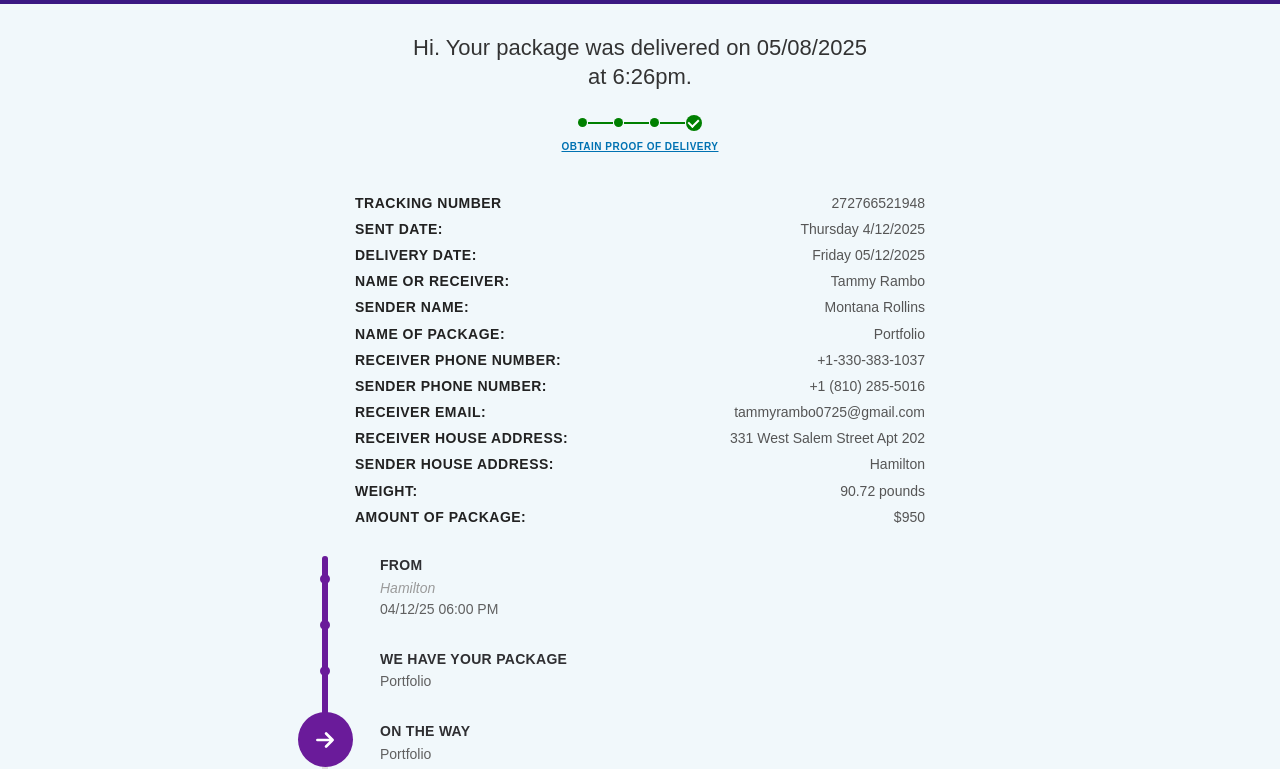
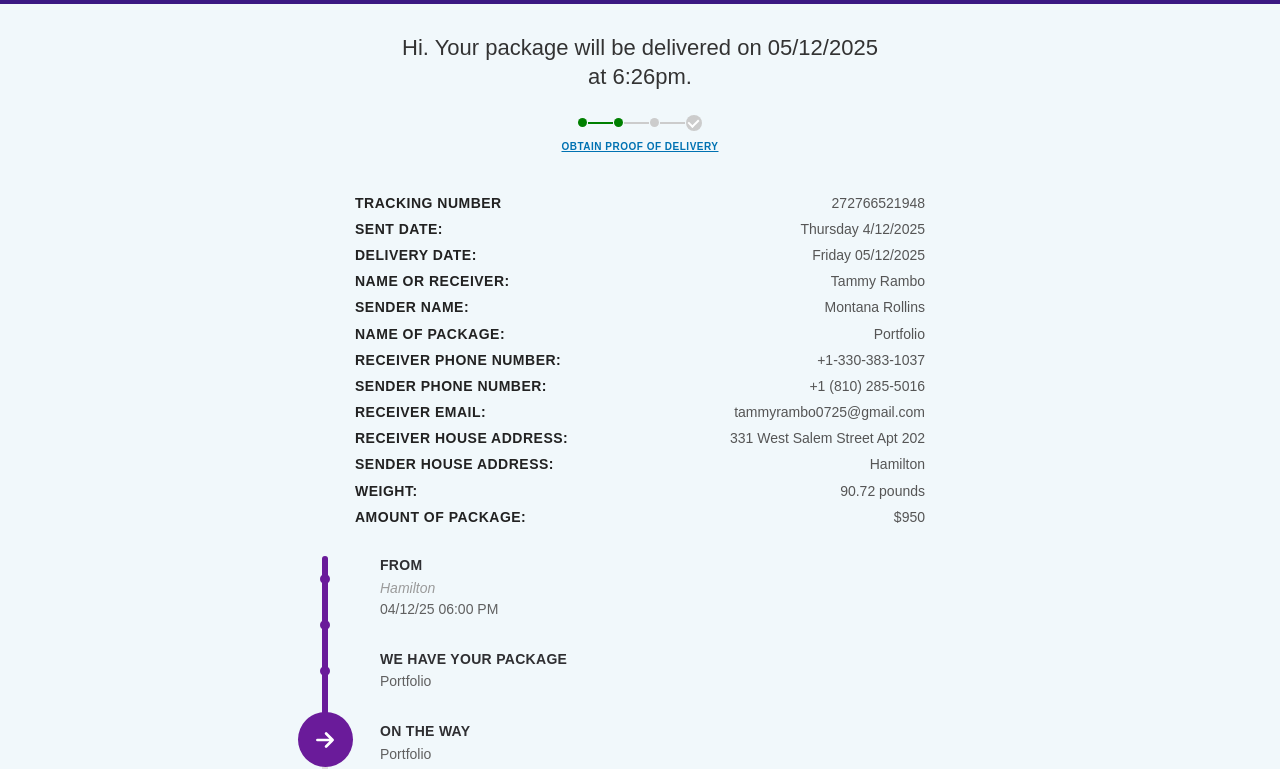
Before and after one commit to KnowledgeOS-1/BD258OU8960, a plain HTML site: page order.html in a window 1280 px wide. Shown: the part 46-815 px from the top of the page. Drawn offline with Linux system fonts and the light colour scheme.

Commit message:
Update order.html

```diff
--- a/order.html
+++ b/order.html
@@ -81,16 +81,24 @@
     background-color: #008000;
   }
 
+  .dot.incomplete {
+    background-color: #ccc;
+  }
+
   .line {
     width: 25px;
     height: 2px;
     background-color: #008000;
   }
 
+  .line.incomplete {
+    background-color: #ccc;
+  }
+
   .check {
     width: 16px;
     height: 16px;
-    background-color: #008000;
+    background-color: #ccc;
     border-radius: 50%;
     position: relative;
   }
@@ -497,16 +505,16 @@
   </div>
 
      <div class="content" role="main" aria-live="polite">
-    Hi. Your package was delivered on 05/08/2025<br />at 6:26pm.
+    Hi. Your package will be delivered on 05/12/2025<br />at 6:26pm.
      </div>
   <div class="progress-container">
     <div class="progress" aria-label="Delivery progress indicators" role="img">
       <div class="dot"></div>
       <div class="line"></div>
       <div class="dot"></div>
-      <div class="line"></div>
-      <div class="dot"></div>
-      <div class="line"></div>
+      <div class="line incomplete"></div>
+      <div class="dot incomplete"></div>
+      <div class="line incomplete"></div>
       <div class="check"></div>
     </div>
     <div class="proof" aria-label="Link to obtain proof of delivery" role="button" tabindex="0">OBTAIN PROOF OF DELIVERY</div>
@@ -620,10 +628,10 @@
       alert('Proof of delivery functionality would open here.');
     });
 
-    // Make view history clickable
+    // Make view history clickable (removed the alert)
     document.querySelector('.view-history').addEventListener('click', function(e) {
       e.preventDefault();
-      alert('Travel history would display here.');
+      // Removed the alert for view history
     });
   </script>
 </body>
```
